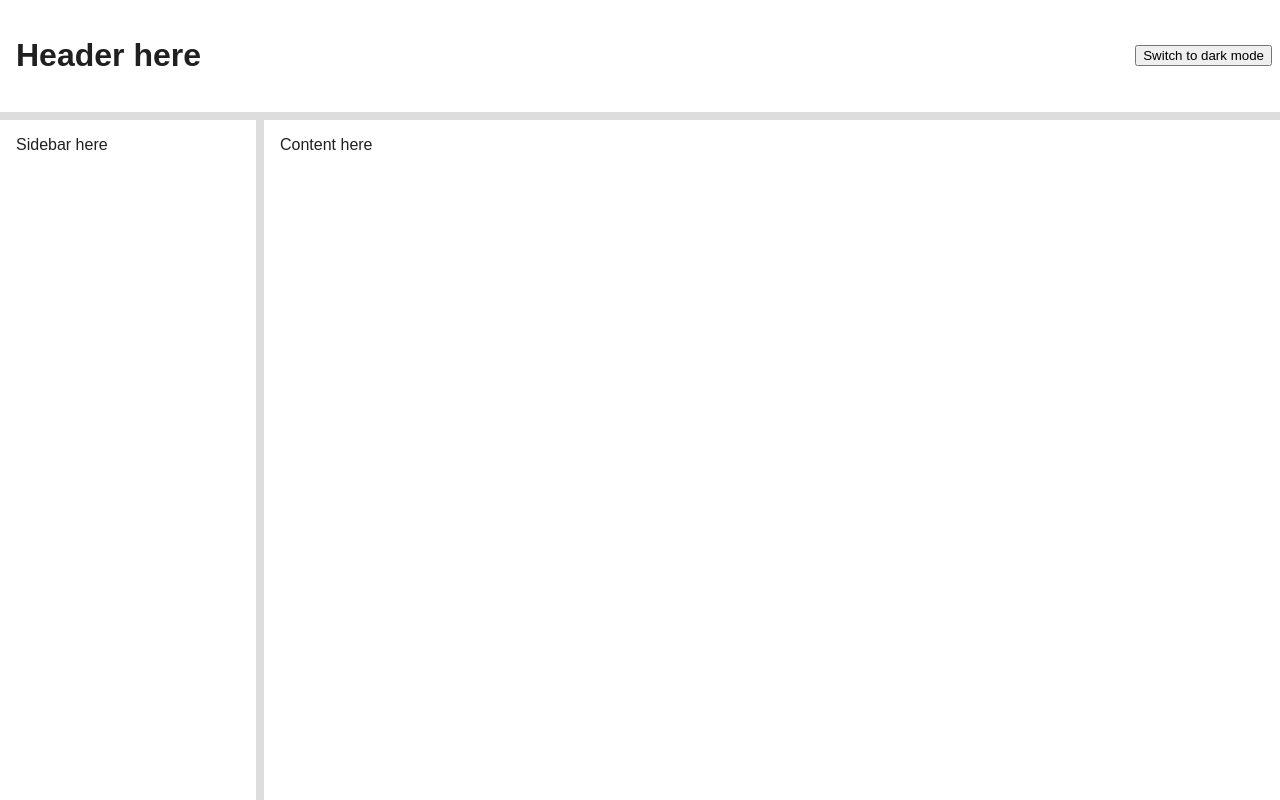
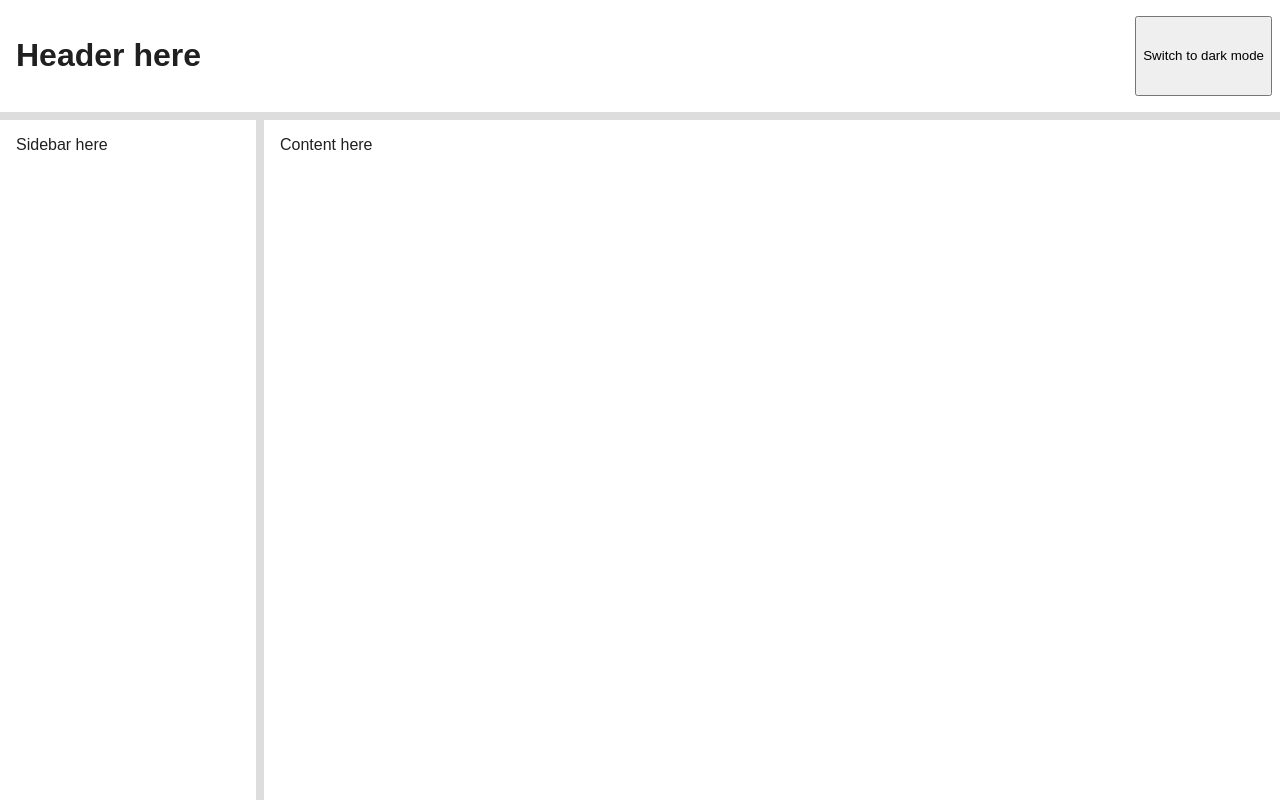
Before and after one commit to PabloMDiez/redux-toolkit-workshop-playground, a React (Create React App) app: page / in a window 1280 px wide. Built offline with nearby package versions, Linux system fonts and the light colour scheme.

Commit message:
removed unnecessary div

```diff
--- a/src/components/header/index.js
+++ b/src/components/header/index.js
@@ -12,10 +12,6 @@ const AppTitle = styled.h1`
   flex-grow: 1;
 `
 
-const AppControls = styled.div`
-  align-self: center;
-`
-
 const Header = ({ darkMode, toggleDarkMode }) => {
   return (
     <HeaderBlock
@@ -23,9 +19,7 @@ const Header = ({ darkMode, toggleDarkMode }) => {
       gridArea='header'
     >
       <AppTitle>Header here</AppTitle>
-      <AppControls>
-        <button onClick={toggleDarkMode}>Switch to {darkMode ? 'light' : 'dark'} mode</button>
-      </AppControls>
+      <button onClick={toggleDarkMode}>Switch to {darkMode ? 'light' : 'dark'} mode</button>
     </HeaderBlock>
   )
 }
```
